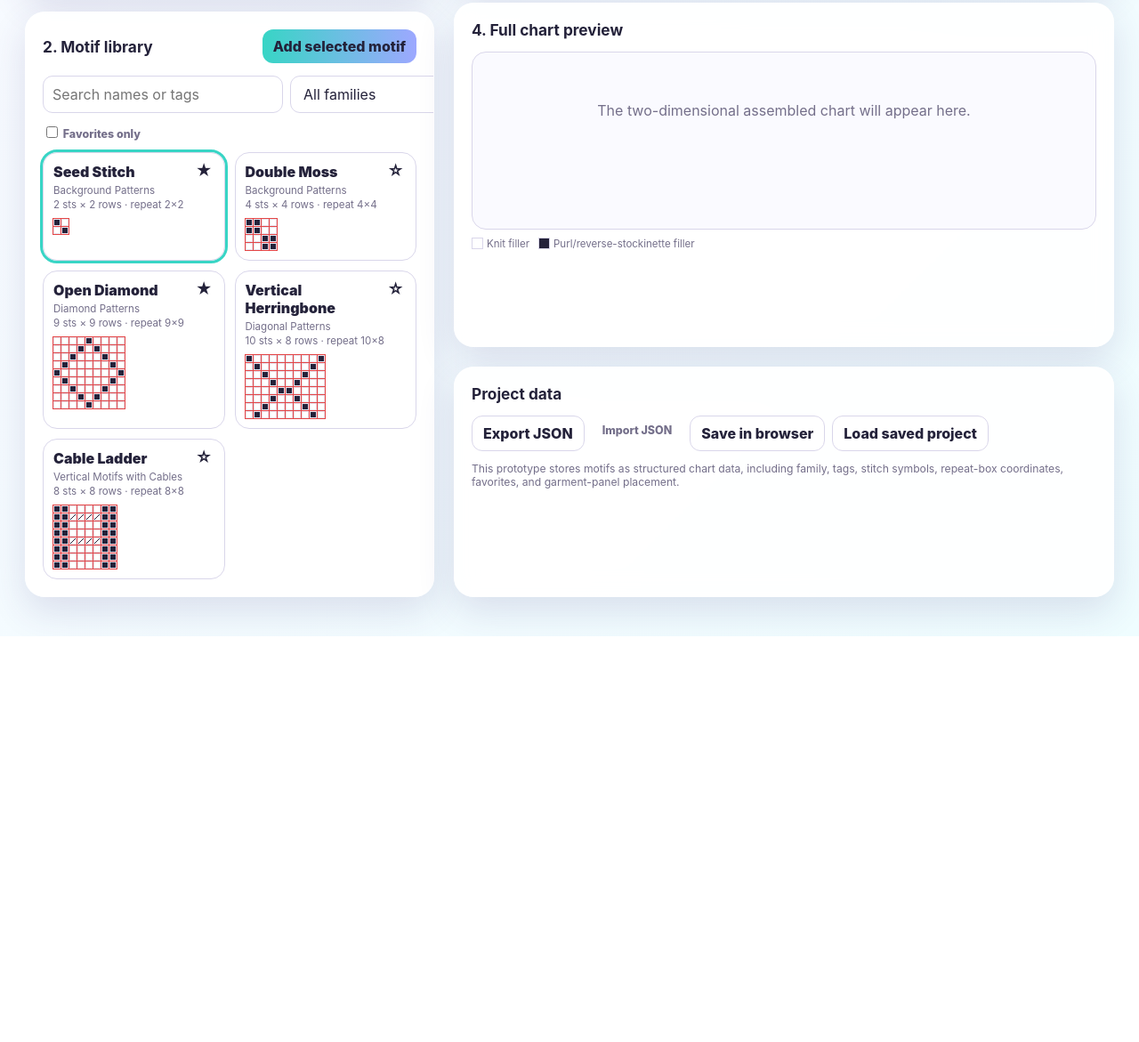
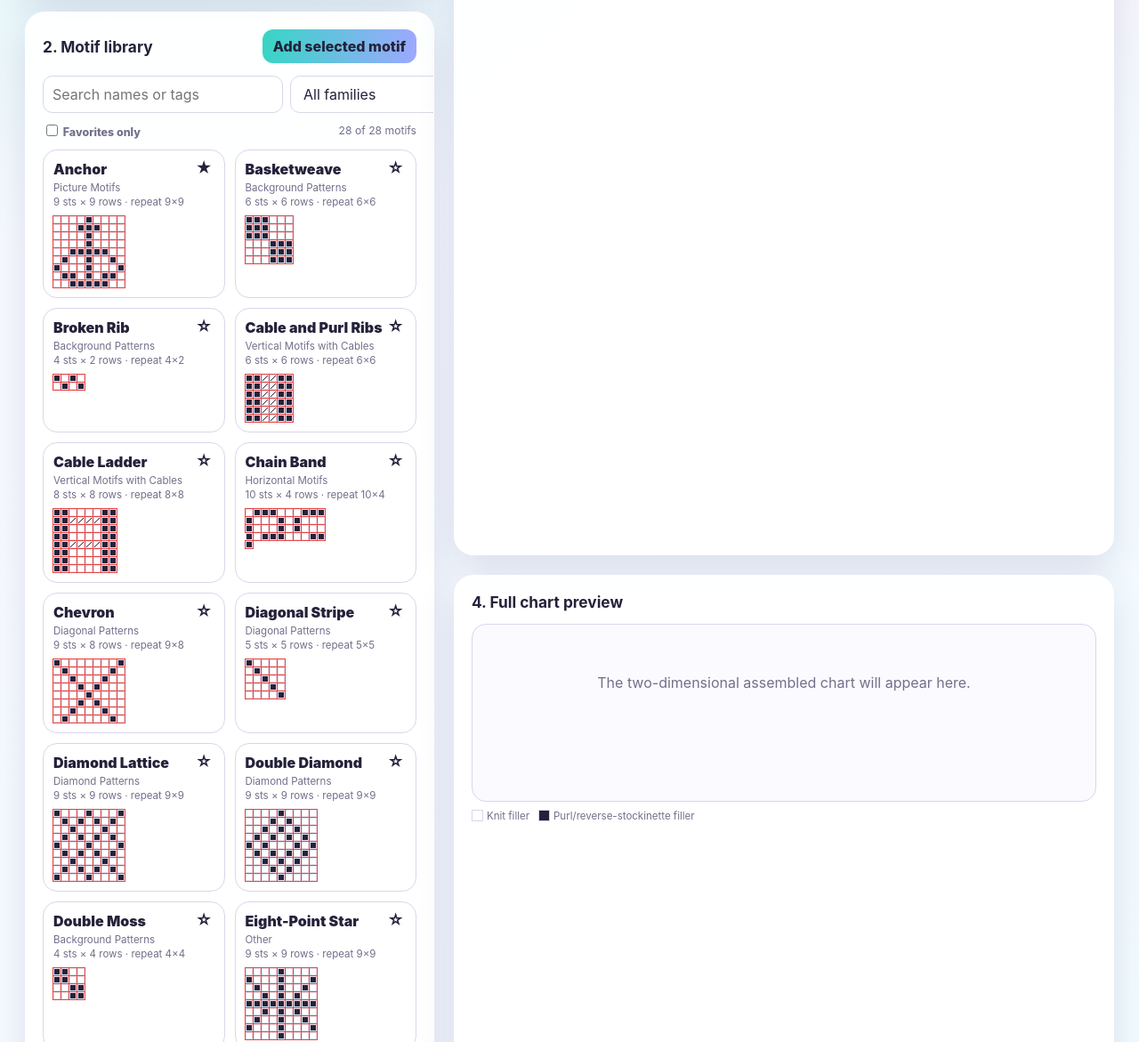
Before and after one commit to gswift8/gansey-motif-composer, a plain HTML site: page index.html in a window 1280 px wide. Shown: the part 782-1953 px from the top of the page at 89% size. Before the commit the page ends 1497 px from the top, so only its background shows below. Drawn offline with Linux system fonts and the light colour scheme.

Commit message:
Add files via upload
This first library expansion adds:

28 built-in editable starter motifs, up from 5
More background, diagonal, diamond, picture, vertical, cable, horizontal, and filler motifs
Sorting by name, motif family, width, or favorites
A visible count showing how many motifs match the current filters
Combined searching and filtering
All existing panel-builder functions, including spacer duplication and the corrected full-chart preview

```diff
--- a/index.html
+++ b/index.html
@@ -3,7 +3,7 @@
 <head>
 <meta charset="UTF-8" />
 <meta name="viewport" content="width=device-width, initial-scale=1.0" />
-<title>Gansey Studio v0.4.4</title>
+<title>Gansey Studio v0.5.0</title>
 <style>
 :root{
   --bg:#f4f4ff; --panel:#ffffffee; --ink:#24223a; --muted:#746f8a;
@@ -52,7 +52,7 @@ button:hover{transform:translateY(-1px)}
 .cell[data-stitch="twist"]::after{content:"×"}
 .cell.repeat{box-shadow:inset 0 0 0 2px #e44545}
 .legend{display:flex;gap:12px;color:var(--muted);font-size:.76rem;margin-top:8px;flex-wrap:wrap}
-.filter-grid{display:grid;grid-template-columns:1.2fr .8fr .8fr;gap:8px;margin-bottom:12px}
+.filter-grid{display:grid;grid-template-columns:1.35fr .9fr .8fr .8fr;gap:8px;margin-bottom:10px}
 .library{display:grid;grid-template-columns:repeat(auto-fill,minmax(145px,1fr));gap:11px}
 .motif-card{border:1px solid var(--line);border-radius:16px;padding:11px;background:#fff;cursor:pointer;position:relative}
 .motif-card.selected{outline:3px solid var(--teal)}
@@ -121,7 +121,7 @@ button:hover{transform:translateY(-1px)}
     <h1>Gansey Studio</h1>
     <div class="subtitle">A modular chart studio for gansey motifs, repeat units, families, and full garment panels.</div>
   </div>
-  <div class="badge">Visual Composer v0.4.4</div>
+  <div class="badge">Motif Library v0.5.0</div>
 </header>
 
 <main>
@@ -188,8 +188,17 @@ button:hover{transform:translateY(-1px)}
         <option value="">Any width</option><option value="small">1–8 sts</option>
         <option value="medium">9–16 sts</option><option value="large">17+ sts</option>
       </select>
+      <select id="sortFilter">
+        <option value="name">Sort: A–Z</option>
+        <option value="family">Sort: family</option>
+        <option value="width">Sort: narrowest</option>
+        <option value="favorite">Sort: favorites first</option>
+      </select>
     </div>
-    <label><input type="checkbox" id="favoritesOnly"> Favorites only</label>
+    <div class="row" style="justify-content:space-between">
+      <label><input type="checkbox" id="favoritesOnly"> Favorites only</label>
+      <span id="libraryCount" class="small"></span>
+    </div>
     <div id="library" class="library" style="margin-top:12px"></div>
   </div>
 </section>
@@ -291,18 +300,85 @@ function updateHistoryUI(){$("undoBtn").disabled=!undoStack.length;$("redoBtn").
 
 
 const K="knit",P="purl",CR="cableR",CL="cableL",T="twist";
+function matrixFromStrings(lines){
+ return lines.map(line=>[...line].map(ch=>({".":K,"o":P,"/":CR,"\\":CL,"x":T}[ch]||K)));
+}
+function motif(name,family,tags,lines,favorite=false){
+ const data=matrixFromStrings(lines);
+ return {id:uid(),name,family,tags,favorite,width:data[0].length,height:data.length,
+ repeat:{x:1,y:1,width:data[0].length,height:data.length},data};
+}
 const samples=[
-{id:uid(),name:"Seed Stitch",family:"Background Patterns",tags:["seed","background","2x2"],favorite:true,width:2,height:2,repeat:{x:1,y:1,width:2,height:2},data:[[P,K],[K,P]]},
-{id:uid(),name:"Double Moss",family:"Background Patterns",tags:["moss","background","texture"],favorite:false,width:4,height:4,repeat:{x:1,y:1,width:4,height:4},data:[[P,P,K,K],[P,P,K,K],[K,K,P,P],[K,K,P,P]]},
-{id:uid(),name:"Open Diamond",family:"Diamond Patterns",tags:["diamond","open","geometric"],favorite:true,width:9,height:9,repeat:{x:1,y:1,width:9,height:9},data:[
-[K,K,K,K,P,K,K,K,K],[K,K,K,P,K,P,K,K,K],[K,K,P,K,K,K,P,K,K],[K,P,K,K,K,K,K,P,K],[P,K,K,K,K,K,K,K,P],
-[K,P,K,K,K,K,K,P,K],[K,K,P,K,K,K,P,K,K],[K,K,K,P,K,P,K,K,K],[K,K,K,K,P,K,K,K,K]]},
-{id:uid(),name:"Vertical Herringbone",family:"Diagonal Patterns",tags:["herringbone","vertical","zigzag"],favorite:false,width:10,height:8,repeat:{x:1,y:1,width:10,height:8},data:[
-[P,K,K,K,K,K,K,K,K,P],[K,P,K,K,K,K,K,K,P,K],[K,K,P,K,K,K,K,P,K,K],[K,K,K,P,K,K,P,K,K,K],
-[K,K,K,K,P,P,K,K,K,K],[K,K,K,P,K,K,P,K,K,K],[K,K,P,K,K,K,K,P,K,K],[K,P,K,K,K,K,K,K,P,K]]},
-{id:uid(),name:"Cable Ladder",family:"Vertical Motifs with Cables",tags:["cable","ladder","vertical"],favorite:false,width:8,height:8,repeat:{x:1,y:1,width:8,height:8},data:[
-[P,P,K,K,K,K,P,P],[P,P,CR,CR,CL,CL,P,P],[P,P,K,K,K,K,P,P],[P,P,K,K,K,K,P,P],
-[P,P,CR,CR,CL,CL,P,P],[P,P,K,K,K,K,P,P],[P,P,K,K,K,K,P,P],[P,P,K,K,K,K,P,P]]}
+ motif("Seed Stitch","Background Patterns",["seed","background","texture","2x2"],["o.",".o"],true),
+ motif("Double Moss","Background Patterns",["moss","background","texture"],["oo..","oo..","..oo","..oo"]),
+ motif("Little Checks","Background Patterns",["check","background","geometric"],["o.o.",".o.o","o.o.",".o.o"]),
+ motif("Basketweave","Background Patterns",["basket","background","block"],["ooo...","ooo...","ooo...","...ooo","...ooo","...ooo"]),
+ motif("Broken Rib","Background Patterns",["rib","background","vertical"],["o.o.",".o.o"]),
+ motif("Diagonal Stripe","Diagonal Patterns",["diagonal","stripe","simple"],["o....",".o...","..o..","...o.","....o"]),
+ motif("Vertical Herringbone","Diagonal Patterns",["herringbone","vertical","zigzag"],[
+  "o........o",".o......o.","..o....o..","...o..o...","....oo....","...o..o...","..o....o..",".o......o."
+ ]),
+ motif("Chevron","Diagonal Patterns",["chevron","zigzag","arrow"],["o.......o",".o.....o.","..o...o..","...o.o...","....o....","...o.o...","..o...o..",".o.....o."]),
+ motif("Open Diamond","Diamond Patterns",["diamond","open","geometric"],[
+  "....o....","...o.o...","..o...o..",".o.....o.","o.......o",".o.....o.","..o...o..","...o.o...","....o...."
+ ],true),
+ motif("Filled Diamond","Diamond Patterns",["diamond","filled","geometric"],[
+  "....o....","...ooo...","..ooooo..",".ooooooo.","ooooooooo",".ooooooo.","..ooooo..","...ooo...","....o...."
+ ]),
+ motif("Double Diamond","Diamond Patterns",["diamond","double","centerpiece"],[
+  "....o....","...o.o...","..o.o.o..",".o.o.o.o.","o.o...o.o",".o.o.o.o.","..o.o.o..","...o.o...","....o...."
+ ]),
+ motif("Diamond Lattice","Diamond Patterns",["diamond","lattice","allover"],[
+  "o...o...o",".o.o.o.o.","..o...o..",".o.o.o.o.","o...o...o",".o.o.o.o.","..o...o..",".o.o.o.o.","o...o...o"
+ ]),
+ motif("Anchor","Picture Motifs",["anchor","nautical","picture"],[
+  "....o....","...ooo...","....o....","....o....","..ooooo..",".o..o..o.","o...o...o",".oo.o.oo.","..ooooo.."
+ ],true),
+ motif("Tree","Picture Motifs",["tree","life","picture"],[
+  "....o....","...ooo...","..ooooo..",".ooooooo.","...ooo...","..ooooo..","....o....","...ooo...","..ooooo.."
+ ]),
+ motif("Wave Crest","Picture Motifs",["wave","sea","nautical"],[
+  "......o..","....oo.o.","...o....o","..o......",".o.......","o........",".o.......","..o......"
+ ]),
+ motif("Ladder","Vertical Motifs",["ladder","vertical","column"],[
+  "o....o","oooooo","o....o","o....o","oooooo","o....o","o....o","oooooo"
+ ]),
+ motif("Twin Columns","Vertical Motifs",["column","vertical","pair"],[
+  "oo..oo","oo..oo","oo..oo","oo..oo","oo..oo","oo..oo","oo..oo","oo..oo"
+ ]),
+ motif("Marriage Lines","Vertical Motifs",["marriage","lines","vertical"],[
+  "o..o..o","o..o..o",".oo.oo.",".oo.oo.","o..o..o","o..o..o",".oo.oo.",".oo.oo."
+ ]),
+ motif("Cable Ladder","Vertical Motifs with Cables",["cable","ladder","vertical"],[
+  "oo....oo","oo//\\\\oo","oo....oo","oo....oo","oo//\\\\oo","oo....oo","oo....oo","oo....oo"
+ ]),
+ motif("Rope Cable","Vertical Motifs with Cables",["rope","cable","vertical"],[
+  "oo/\\oo","oo\\/oo","oo/\\oo","oo\\/oo","oo/\\oo","oo\\/oo","oo/\\oo","oo\\/oo"
+ ],true),
+ motif("Twin Rope Cable","Vertical Motifs with Cables",["rope","cable","twin"],[
+  "o/\\oo/\\o","o\\/oo\\/o","o/\\oo/\\o","o\\/oo\\/o","o/\\oo/\\o","o\\/oo\\/o","o/\\oo/\\o","o\\/oo\\/o"
+ ]),
+ motif("Cable and Purl Ribs","Vertical Motifs with Cables",["cable","rib","texture"],[
+  "oo/\\oo","oo\\/oo","oo/\\oo","oo\\/oo","oo/\\oo","oo\\/oo"
+ ]),
+ motif("Wave Band","Horizontal Motifs",["wave","horizontal","border"],[
+  "..o....o..",".o.o..o.o.","o...oo...o",".o......o.","..o....o.."
+ ]),
+ motif("Zigzag Band","Horizontal Motifs",["zigzag","horizontal","border"],[
+  "o.......o",".o.....o.","..o...o..","...o.o...","....o...."
+ ]),
+ motif("Harbor Bars","Horizontal Motifs",["bars","horizontal","simple"],[
+  "oooooooooo","..........","oo..oo..oo","..........","oooooooooo"
+ ]),
+ motif("Chain Band","Horizontal Motifs",["chain","horizontal","linked"],[
+  ".ooo...ooo","o...o.o...","o...o.o...o",".ooo...ooo"
+ ]),
+ motif("Small Cross","Other",["cross","small","filler"],[
+  "..o..","..o..","ooooo","..o..","..o.."
+ ]),
+ motif("Eight-Point Star","Other",["star","centerpiece","geometric"],[
+  "....o....","o...o...o",".o..o..o.","..o.o.o..","ooooooooo","..o.o.o..",".o..o..o.","o...o...o","....o...."
+ ])
 ];
 let motifs=JSON.parse(JSON.stringify(samples));
 
@@ -345,16 +421,24 @@ function familyOptions(){
  sel.innerHTML='<option value="">All families</option>'+fams.map(f=>`<option>${f}</option>`).join("");sel.value=old;
 }
 function filteredMotifs(){
- const q=$("searchBox").value.toLowerCase(),fam=$("familyFilter").value,wf=$("widthFilter").value,fav=$("favoritesOnly").checked;
- return motifs.filter(m=>{
+ const q=$("searchBox").value.toLowerCase(),fam=$("familyFilter").value,wf=$("widthFilter").value,fav=$("favoritesOnly").checked,sort=$("sortFilter").value;
+ const result=motifs.filter(m=>{
    const text=(m.name+" "+m.family+" "+m.tags.join(" ")).toLowerCase();
    const widthOk=!wf||(wf==="small"&&m.width<=8)||(wf==="medium"&&m.width>=9&&m.width<=16)||(wf==="large"&&m.width>=17);
    return (!q||text.includes(q))&&(!fam||m.family===fam)&&widthOk&&(!fav||m.favorite);
  });
+ result.sort((a,b)=>{
+   if(sort==="family")return a.family.localeCompare(b.family)||a.name.localeCompare(b.name);
+   if(sort==="width")return a.width-b.width||a.name.localeCompare(b.name);
+   if(sort==="favorite")return Number(b.favorite)-Number(a.favorite)||a.name.localeCompare(b.name);
+   return a.name.localeCompare(b.name);
+ });
+ return result;
 }
 function renderLibrary(){
- familyOptions();const lib=$("library");lib.innerHTML="";
- filteredMotifs().forEach(m=>{
+ familyOptions();const lib=$("library");lib.innerHTML="",visible=filteredMotifs();
+ $("libraryCount").textContent=`${visible.length} of ${motifs.length} motifs`;
+ visible.forEach(m=>{
   const card=document.createElement("div");card.className="motif-card"+(m.id===selectedMotifId?" selected":"");card.draggable=true;card.dataset.motifId=m.id;
   card.innerHTML=`<button class="fav">${m.favorite?"★":"☆"}</button><div class="motif-name">${m.name}</div>
   <div class="meta">${m.family}<br>${m.width} sts × ${m.height} rows · repeat ${m.repeat.width}×${m.repeat.height}</div>`;
@@ -365,7 +449,7 @@ function renderLibrary(){
  });
  if(!lib.children.length)lib.innerHTML='<div class="empty">No motifs match those filters.</div>';
 }
-["searchBox","familyFilter","widthFilter","favoritesOnly"].forEach(id=>$(id).oninput=renderLibrary);
+["searchBox","familyFilter","widthFilter","sortFilter","favoritesOnly"].forEach(id=>$(id).oninput=renderLibrary);
 
 function loadMotif(m){
  $("motifName").value=m.name;$("motifWidth").value=m.width;$("motifHeight").value=m.height;$("motifFamily").value=m.family;
```
